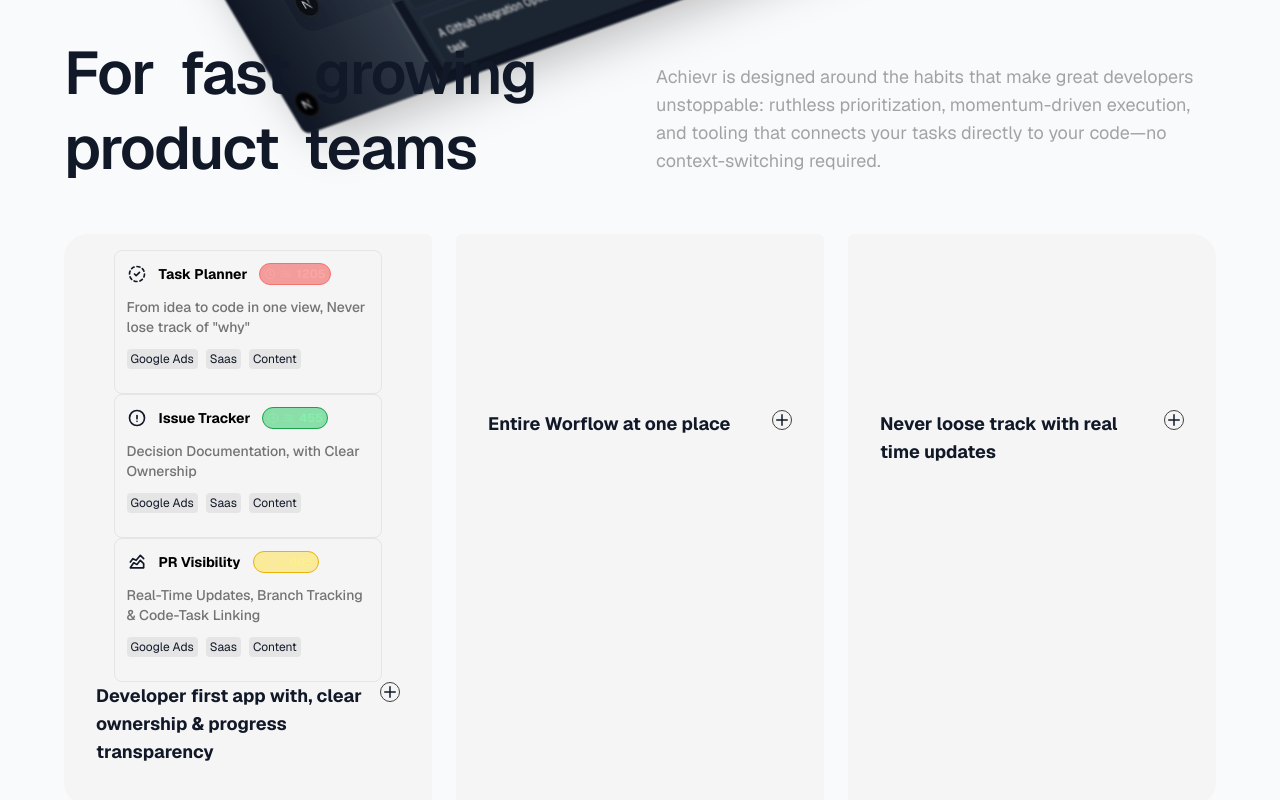
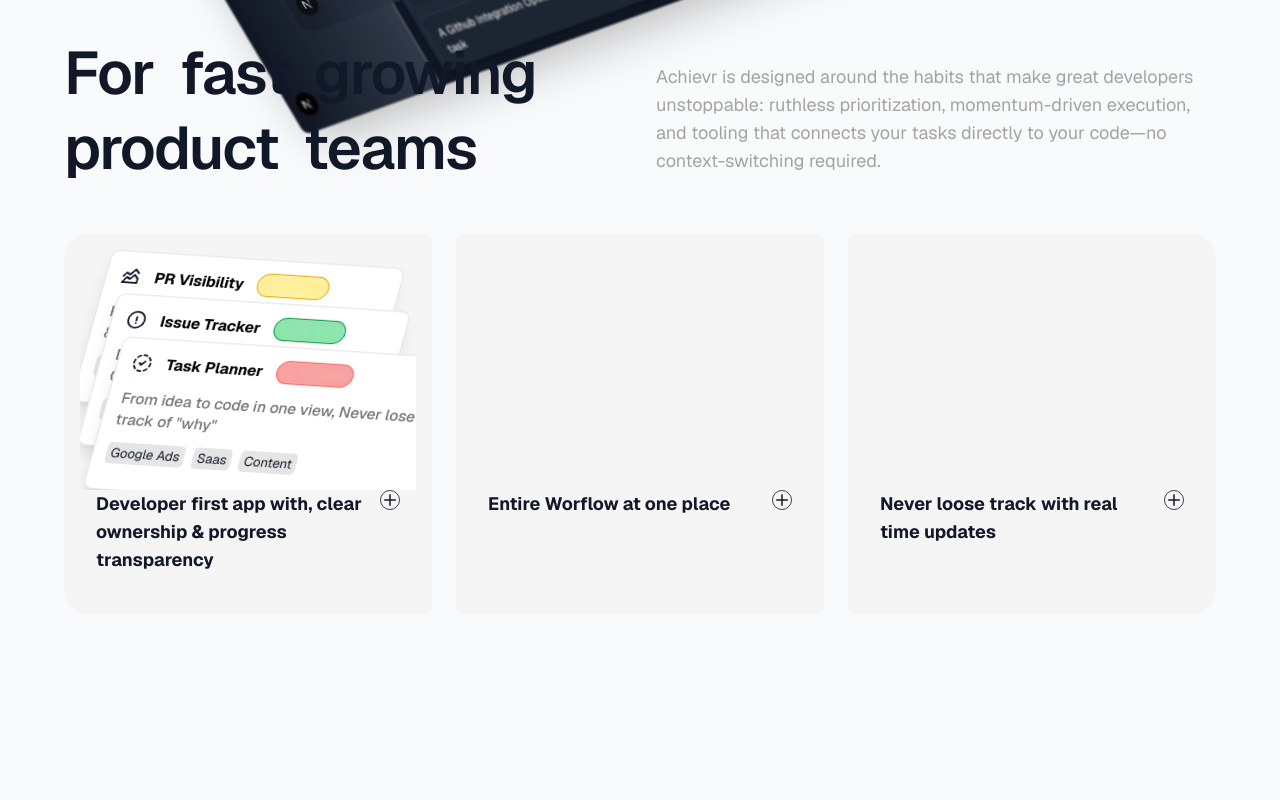
Before and after one commit to Shree0310/Achievr, a Next.js app: page /hero in a window 1280 px wide. Shown: the part 1544-2344 px from the top of the page. After the commit the page ends 2158 px from the top, so only its background shows below. Built offline with nearby package versions, Linux system fonts and the light colour scheme; no server answers.

Commit message:
Features section skeleton one done

```diff
--- a/src/app/Components/Hero/Features/Card.tsx
+++ b/src/app/Components/Hero/Features/Card.tsx
@@ -28,7 +28,7 @@ export const CardTitle = ({children, className}:{children?: React.ReactNode, cla
 }
 
 export const CardSkeleton = ({className, children}:{className?:string; children?:React.ReactNode}) => {
-     return <div className={cn("relative min-h-40", className)}>
+     return <div className={cn("relative md:h-60 h-40 overflow-hidden perspective-distant mask-radial-from-50%", className)}>
         {children}
     </div>
 }
--- a/src/app/Components/Hero/Features/Skeletons/first.tsx
+++ b/src/app/Components/Hero/Features/Skeletons/first.tsx
@@ -6,21 +6,23 @@ import { IconClock } from '@tabler/icons-react';
 import { IconRipple } from '@tabler/icons-react';
 
 export const SkeletonOne = () => {
-    return <div className="div">
+    return <div className="perspective-distant h-full w-full -translate-x-10 " style={{
+        transform: "rotateX(30deg) rotateY(-20deg) rotateZ(15deg) scale(1.2) "
+    }}>
         <SkeletonCard
-            className="inset-0 absolute"
+            className="bottom-0 left-12 z-30 max-w-[90%] absolute"
             icon={ <IconCircleDashedCheck className='size-5' stroke={2} />}
             badge={<Badge text="1205" variant='danger'/>}
             title='Task Planner'
             description='From idea to code in one view, Never lose track of "why"'/>
         <SkeletonCard
-            className="inset-0 absolute"
+            className="bottom-10 left-8 z-20 absolute"
             icon={ <IconExclamationCircle
             className='size-5' stroke={2} />}
             badge={<Badge text="455" variant='success'/>}
             title='Issue Tracker'description='Decision Documentation, with Clear Ownership'/>
         <SkeletonCard
-            className='inset-0 absolute'
+            className='bottom-20 left-4 z-10 absolute'
             icon={ <IconChartAreaLine className='size-5' stroke={2} />}
             badge={<Badge text="905" variant='warning'/>}
             title='PR Visibility'description='Real-Time Updates, Branch Tracking & Code-Task Linking '/>
@@ -28,7 +30,7 @@ export const SkeletonOne = () => {
 }
 
 const SkeletonCard = ({className, icon, title, description, badge}:{className:string; icon: React.ReactNode, title: string, description: string, badge: React.ReactNode}) => {
-    return <div className="max-w-[80%] mx-auto w-full p-3 rounded-lg border border-neutral-200 dark:border-neutral-700 ">
+    return <div className={cn("max-w-[80%] mx-auto w-full p-3 rounded-lg border border-neutral-200 dark:border-neutral-700 bg-white dark:bg-neutral-900 shadow-lg", className)}>
         <div className="flex gap-3 items-center">
             {icon}
             <p className='text-sm font-bold text-black dark:text-white'>
```
